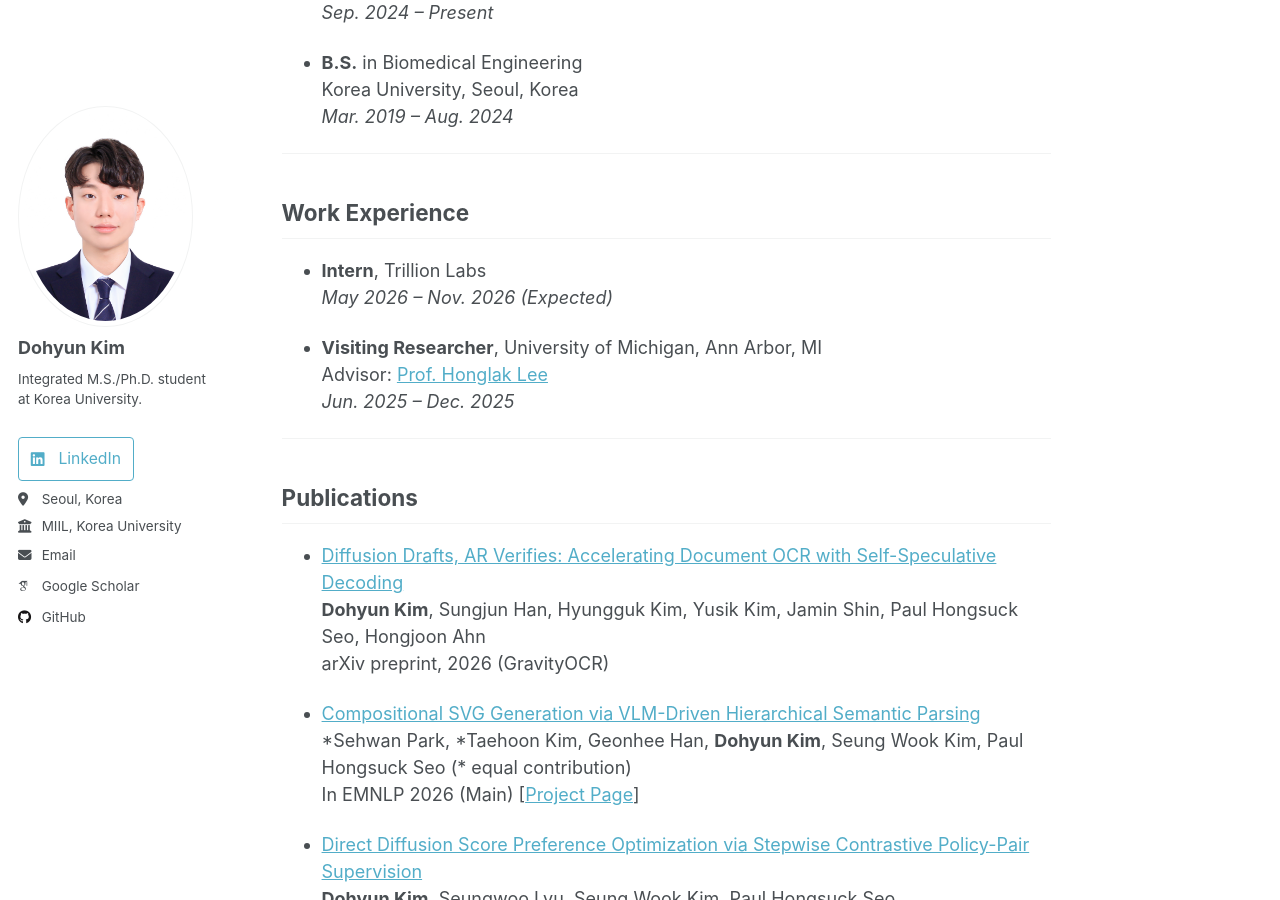
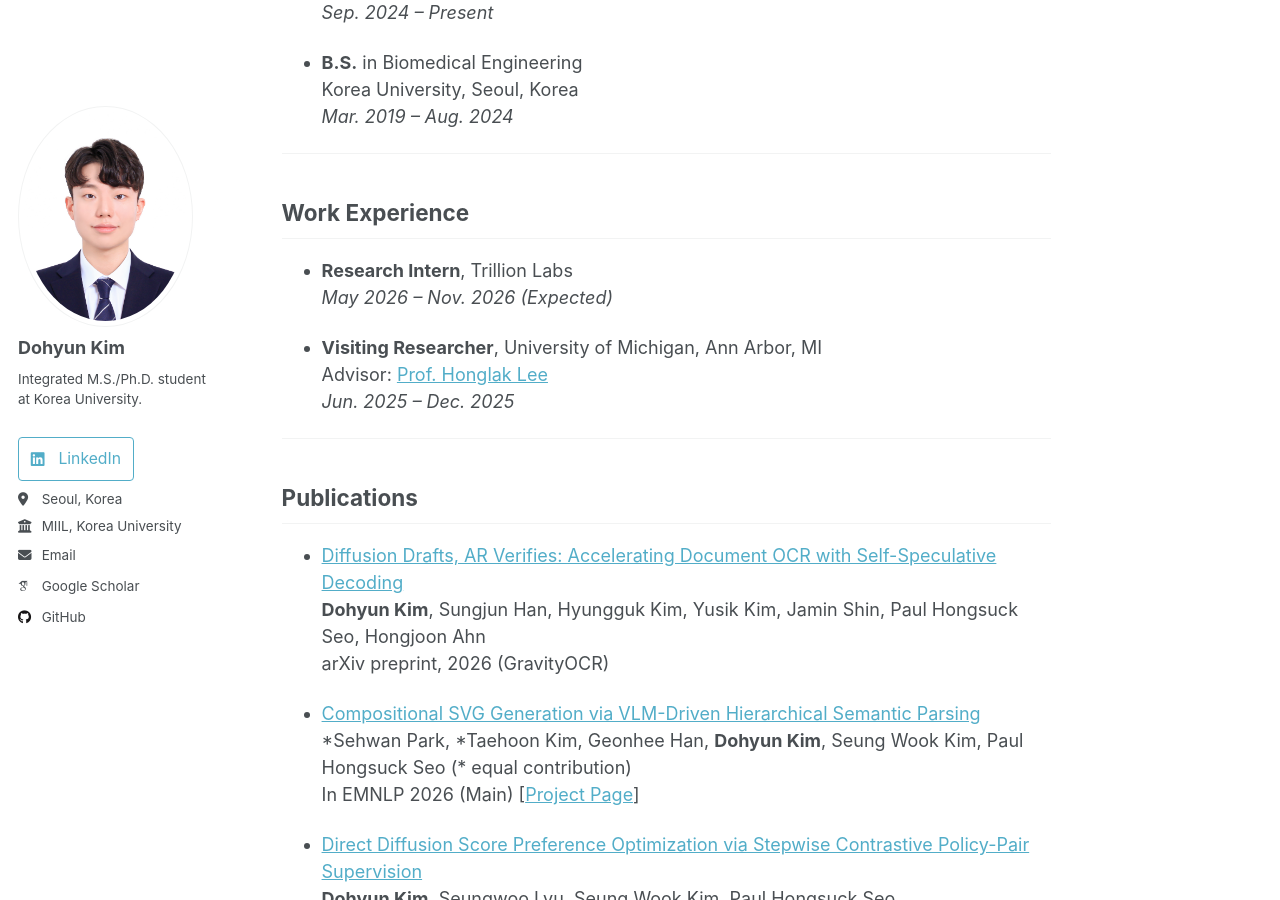
Before and after one commit to dohyun-as/dohyun-as.github.io, a Jekyll site: the page built from _pages/about.md, in a window 1280 px wide and 900 px high, scrolled down 610 px. Built offline with Jekyll 4.4.1, drawn with Linux system fonts in a browser that asks for light colours; some web fonts are replaced.

Commit message:
Update Trillion Labs role to Research Intern

```diff
--- a/_pages/about.md
+++ b/_pages/about.md
@@ -26,7 +26,7 @@ My research interests center on multimodal and generative models, with a particu
 
 ## Work Experience
 
-- **Intern**, Trillion Labs
+- **Research Intern**, Trillion Labs
   *May 2026 – Nov. 2026 (Expected)*
 
 - **Visiting Researcher**, University of Michigan, Ann Arbor, MI <br>
```
